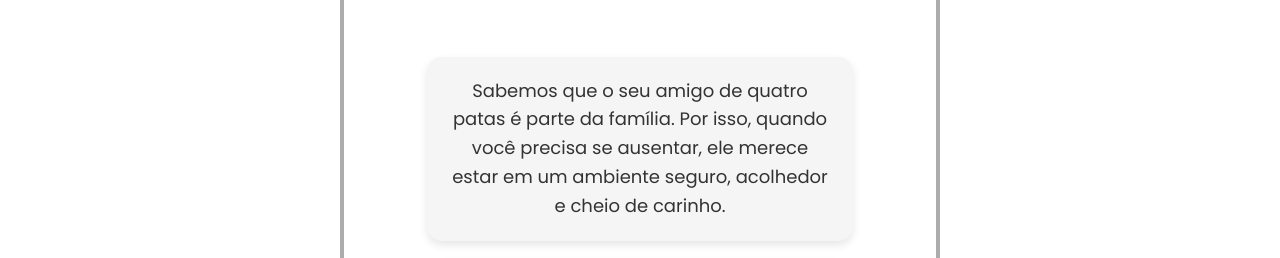
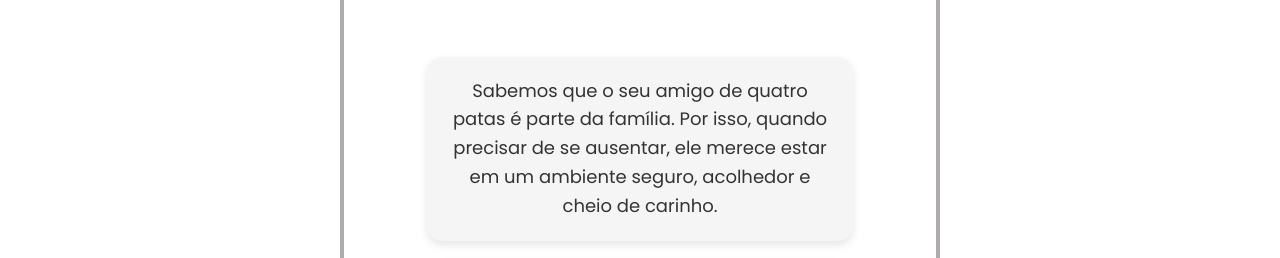
Before and after one commit to IRG-77/Pelo-de-Arame, a plain HTML site: page pet-sitting.html in a window 1280 px wide. Both pictures are taken after a click on the element "PT". Shown: the part 370-628 px from the top of the page. Drawn offline with Linux system fonts and the light colour scheme.

Commit message:
PT copy: replace 'quando vocÃª precisa se ausentar' with 'quando precisar de se ausentar' in pet-sitting

```diff
--- a/pet-sitting.html
+++ b/pet-sitting.html
@@ -63,7 +63,7 @@
           "CONTACTOS": "CONTACTS",
           "PET SITTING FAMILIAR": "FAMILY PET SITTING",
           "Cuidado com amor, como se fosse em casa!": "Care with love, as if at home!",
-          "Sabemos que o seu amigo de quatro patas é parte da família. Por isso, quando você precisa se ausentar, ele merece estar em um ambiente seguro, acolhedor e cheio de carinho.":
+          "Sabemos que o seu amigo de quatro patas é parte da família. Por isso, quando precisar de se ausentar, ele merece estar em um ambiente seguro, acolhedor e cheio de carinho.":
               "We know that your four-legged friend is part of the family. That's why, when you need to be away, they deserve to be in a safe, welcoming environment full of affection.",
           "No nosso serviço de Pet Sitting Familiar, o seu pet fica dentro de casa, convivendo com a família, sem gaiolas ou isolamento. Ele recebe atenção, brincadeiras e muito amor — tudo isso em um ambiente familiar e aconchegante, como se fosse o próprio lar.":
               "In our Family Pet Sitting service, your pet stays at home, living with the family, without cages or isolation. They receive attention, playtime and lots of love — all in a familiar and cozy environment, as if it were their own home.",
@@ -167,7 +167,7 @@
       <p class="subtext">Cuidado com amor, como se fosse em casa!</p>
 
       <div class="apresentacao">
-        <p>Sabemos que o seu amigo de quatro patas é parte da família. Por isso, quando você precisa se ausentar, ele merece estar em um ambiente seguro, acolhedor e cheio de carinho.</p>
+        <p>Sabemos que o seu amigo de quatro patas é parte da família. Por isso, quando precisar de se ausentar, ele merece estar em um ambiente seguro, acolhedor e cheio de carinho.</p>
 
         <p>No nosso serviço de Pet Sitting Familiar, o seu pet fica dentro de casa, convivendo com a família, sem gaiolas ou isolamento. Ele recebe atenção, brincadeiras e muito amor — tudo isso em um ambiente familiar e aconchegante, como se fosse o próprio lar.</p>
       </div>
```
